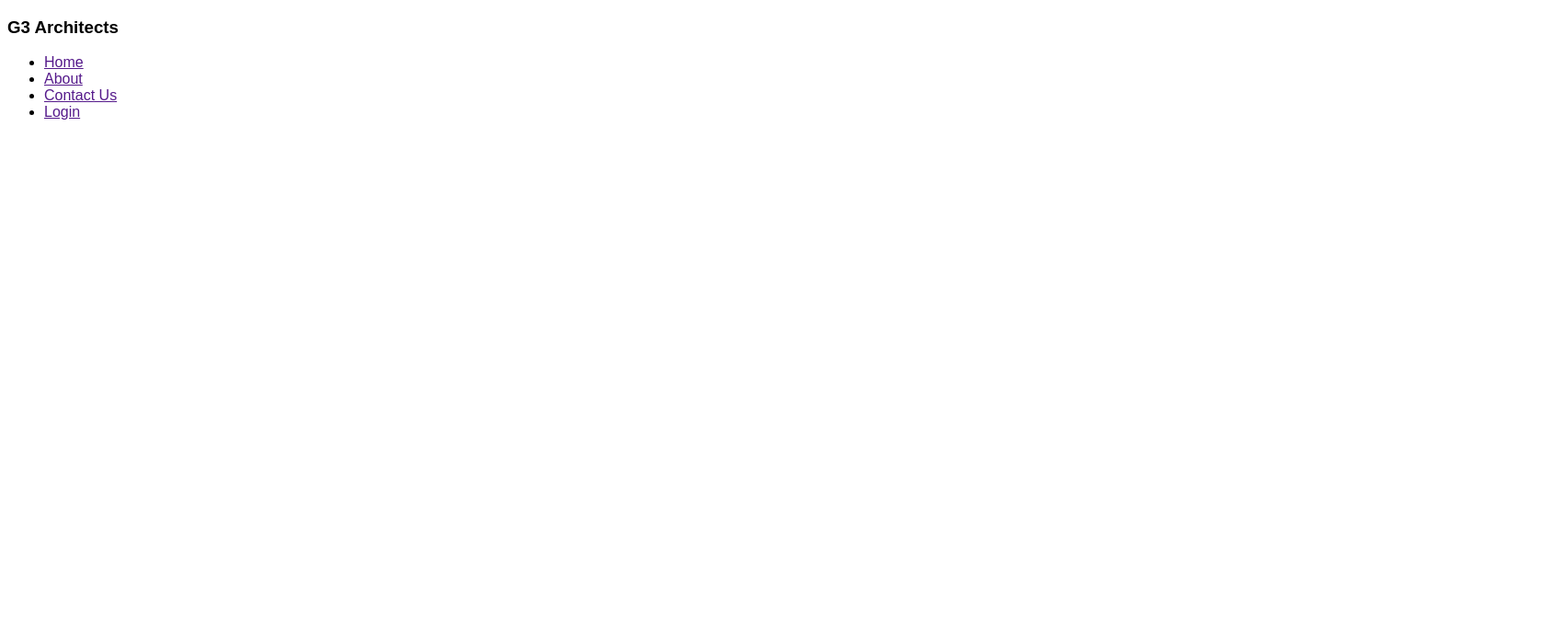
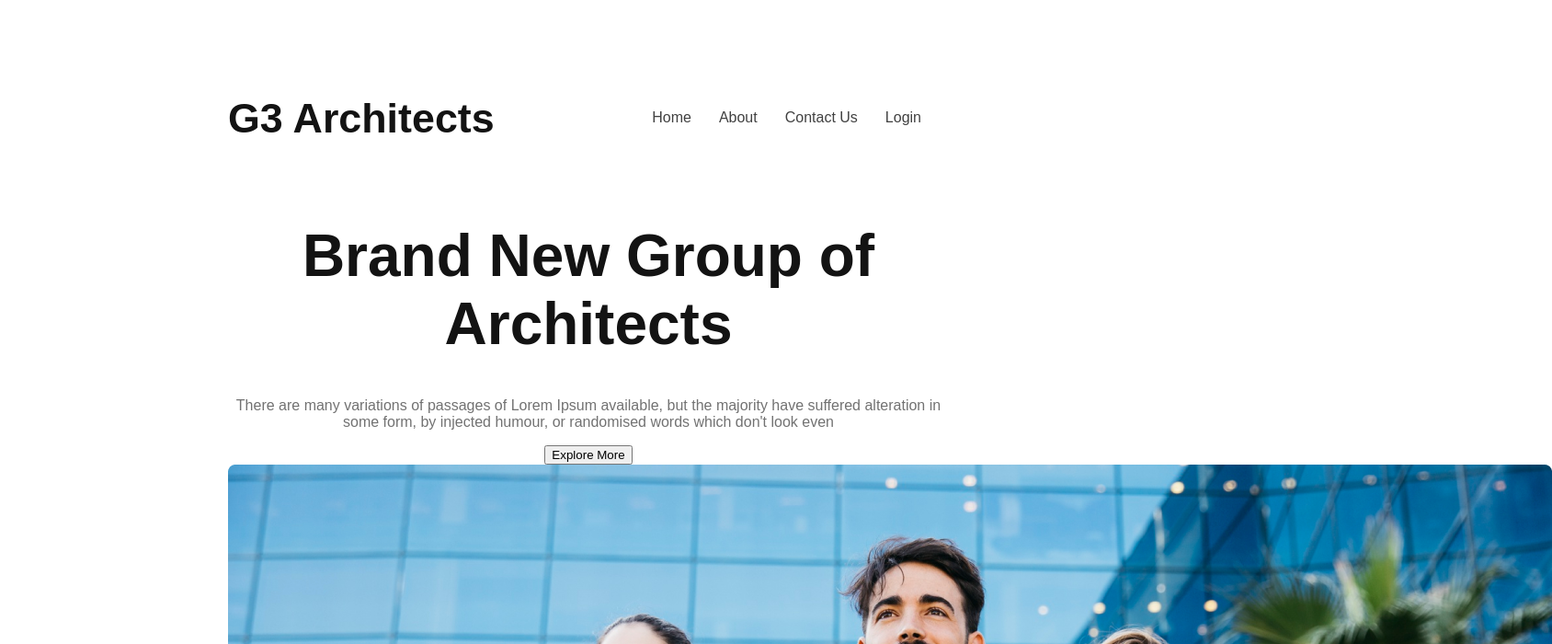
Before and after one commit to shameemmonir/architecture-website, a plain HTML site: page index.html in a window 1280 px wide. Shown: the top 700 px of the page at 92% size, 1688 px wide, since content can reach past the window. Drawn offline with Linux system fonts and the light colour scheme.

Commit message:
banner area added

```diff
--- a/index.html
+++ b/index.html
@@ -1,15 +1,17 @@
 <!DOCTYPE html>
 <html lang="en">
+
 <head>
     <meta charset="UTF-8">
     <meta name="viewport" content="width=device-width, initial-scale=1.0">
     <title>Architecture</title>
     <link rel="stylesheet" href="styles/architects.css">
 </head>
+
 <body>
     <header>
         <nav>
-            <h3>G3 Architects</h3>
+            <h3 class="nav-titile">G3 Architects</h3>
             <ul>
                 <li><a href="">Home</a></li>
                 <li><a href="">About</a></li>
@@ -17,6 +19,16 @@
                 <li><a href="">Login</a></li>
             </ul>
         </nav>
+        <div class="banner">
+            <div class="banner-content">
+                <h1 class="banner-title">Brand New Group of Architects</h1>
+                <p class="banner-description">There are many variations of passages of Lorem Ipsum available, but the
+                    majority have suffered alteration in some form, by injected humour, or randomised words which don't
+                    look even</p>
+                <button class="btn-primary">Explore More</button>
+            </div>
+            <img src="images/banner.png" alt="">
+        </div>
     </header>
     <main>
 
@@ -25,4 +37,5 @@
 
     </footer>
 </body>
+
 </html>
--- a/styles/architects.css
+++ b/styles/architects.css
@@ -1,4 +1,48 @@
 *{
       font-family: "Work Sans", sans-serif;
 }
-@import url('https://fonts.googleapis.com/css2?family=Poppins:ital,wght@0,100;0,200;0,300;0,400;0,500;0,600;0,700;0,800;0,900;1,100;1,200;1,300;1,400;1,500;1,600;1,700;1,800;1,900&family=Work+Sans:ital,wght@0,100..900;1,100..900&display=swap')
+/* @import url('https://fonts.googleapis.com/css2?family=Poppins:ital,wght@0,100;0,200;0,300;0,400;0,500;0,600;0,700;0,800;0,900;1,100;1,200;1,300;1,400;1,500;1,600;1,700;1,800;1,900&family=Work+Sans:ital,wght@0,100..900;1,100..900&display=swap') */
+
+
+/* header styles start */
+header{
+    background-color: rbga(255, 144, 14, 0.10);
+    padding: 50px 240px;
+}
+nav{
+    display: flex;
+    justify-content: space-between;
+    align-items: center;
+}
+.nav-titile{
+    font-size: 2.8rem;
+    font-weight: 700;
+    color: #131313;
+}
+nav > ul {
+    display: flex;
+}
+nav li{
+    list-style: none;
+    margin-right: 30px;
+    font-weight: 500;
+    font-size: 1rem;
+}
+nav li a{
+    text-decoration: none;
+    color: #414141;
+}
+/* Banner styles */
+.banner-content{
+    max-width: 800px;
+    text-align: center;
+    margin: 0 auto;
+}
+.banner-title{
+    font-size: 4rem;
+    font-weight: 700;
+    color: #131313;
+}
+.banner-description{
+    color: #727272;
+}
```
Also changed, not shown: images/architect.png (added), images/banner.png (added), images/icons/customers.png (added), images/icons/email.png (added), images/icons/projects.png (added), images/icons/ribon.png (added), images/sponsors/amazon.png (added), images/sponsors/figma.png (added), images/sponsors/google.png (added), images/sponsors/spotify.png (added), images/sponsors/telerama.png (added), images/team1.png (added), images/team2.png (added), images/team3.png (added), 1 more files.
